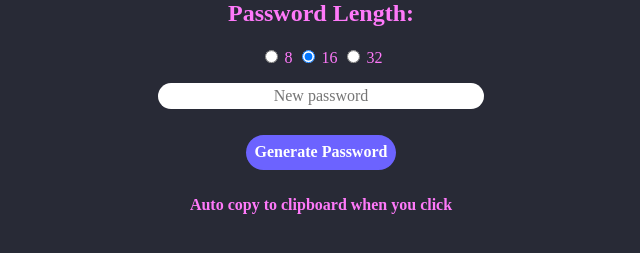
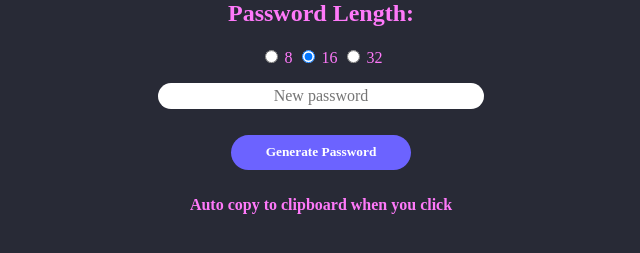
Before and after one commit to rmelojefferson/passwordGenerator, a plain HTML site: page index.html in a window 1280 px wide. Shown: the part 427-680 px from the top of the page, without its empty margins (319-959 px from the left). Drawn offline with Linux system fonts and the light colour scheme.

Commit message:
Update style.css. Button layout ajustment

```diff
--- a/css/style.css
+++ b/css/style.css
@@ -40,18 +40,17 @@ img {
 	background-color: #6C63FF;
 	border-radius: 20px;
 	font-family: Serif;
-	font-size: 16px;
 	font-weight: bold;
 	padding: 5px;
 	margin: 10px;
-	width: 150px;
+	width: 180px;
 	height: 35px;
 	border-style: none;
 	color: white;
 }
 
 #btGeneratePassword:hover {
-	font-size: 17px;
+	border: 2px solid;
 	color: #FF79FA;
 	cursor: pointer;
 }
```
